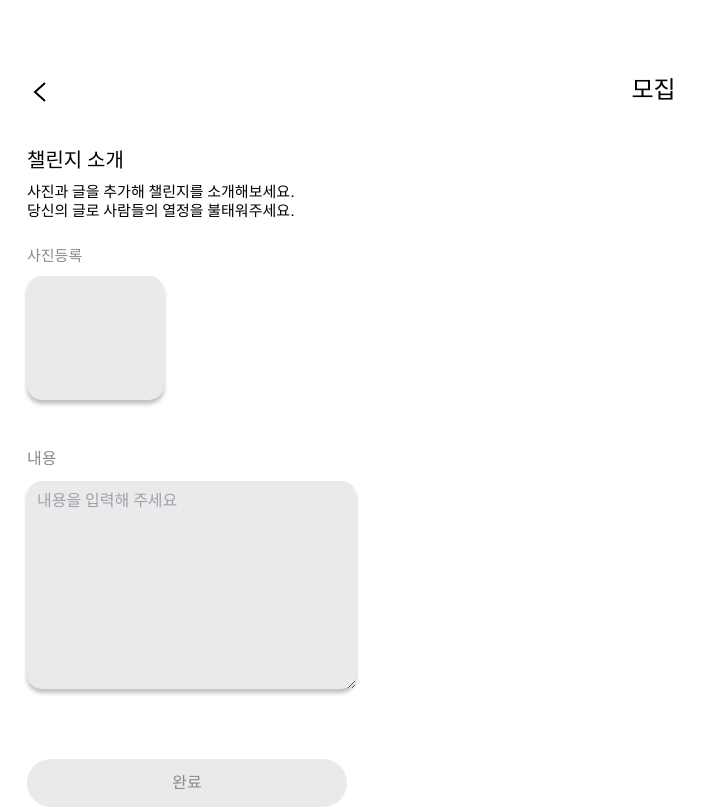
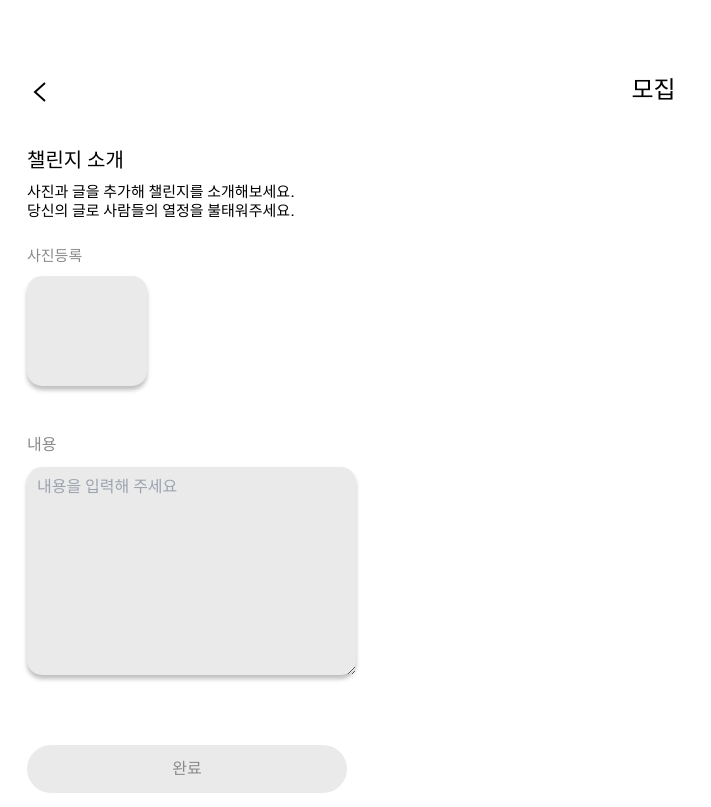
Before and after one commit to likelion-lab10/godlife, a React (Create React App) app: page /recruit in a window 1280 px wide. Shown: the whole page, without its empty margins (0-711 px from the left). Built offline with nearby package versions, Linux system fonts and the light colour scheme; no server answers.

Commit message:
[docs] 코드 컴포넌트 화

```diff
--- a/src/components/ImgInput.jsx
+++ b/src/components/ImgInput.jsx
@@ -5,6 +5,7 @@ import { storageService } from '../fbase';
 import { addDoc, collection } from 'firebase/firestore';
 import { getDownloadURL, ref, uploadBytes } from "@firebase/storage";
 import ChallengeSubmitButton from './SubmitButton/ChallengeSubmitButton';
+import FileInput from './TextInput/FileInput';
 
 function ImgInput(){
   const [challenge, setChallenge] = useState("");
@@ -58,10 +59,9 @@ function ImgInput(){
     <>
       <form name='recruitment' onSubmit={onSubmit}>
         <div className='text-h3 text-gray mt-[26px]'>사진등록</div>
-        <label htmlFor="profileImg" className='block bg-[#EAEAEA] w-[137px] h-[124px] rounded-[15px] shadow-[0_4px_4px_0_rgba(0,0,0,0.25)] mt-[10px] cursor-pointer'>
-        {attachment && <img className='-indent-[9999px] block m-auto pt-[20px] w-[120px] h-[110px]' src={attachment} alt="이미지"/>}
-        </label>
-        <input type="file" style={{ display: "none" }} accept="image/*" id="profileImg" onChange={onFileChange} ref={fileInput} />
+        <FileInput onChange={onFileChange} ref={fileInput}>
+          {attachment && <img className='-indent-[9999px] block m-auto pt-[20px] w-[120px] h-[110px]' src={attachment} alt="이미지"/>}
+        </FileInput>
         <div className='mt-[47px] mb-[10px] text-gray'>내용</div>
         <textarea className='bg-[#EAEAEA] w-[329px] h-[208px] rounded-[15px] shadow-[0_4px_4px_0_rgba(0,0,0,0.25)] cursor-text placeholder:indent-2.5 leading-10' value={challenge} onChange={onChange} placeholder='내용을 입력해 주세요' ref={fileInput}></textarea>
         <ChallengeSubmitButton type='submit' onClick={onClearAttachment} >완료</ChallengeSubmitButton>
--- /dev/null
+++ b/src/components/TextInput/FileInput.jsx
@@ -0,0 +1,16 @@
+import { useId } from 'react'
+
+export function FileInput ({ children, type, name, ...restProps}) {
+  const id = useId();
+  let style = 'block bg-[#EAEAEA] rounded-[15px] shadow-[0_4px_4px_0_rgba(0,0,0,0.25)] mt-[10px] pt-[20px] w-[120px] h-[110px] cursor-pointer'
+
+
+  return (
+    <>
+      <label htmlFor={id} className={style}>{children}</label>
+      <input style={{ display: "none" }} id={id} type='file' accept="image/*" name={name} {...restProps} />
+    </>
+  )
+}
+
+export default FileInput
```
